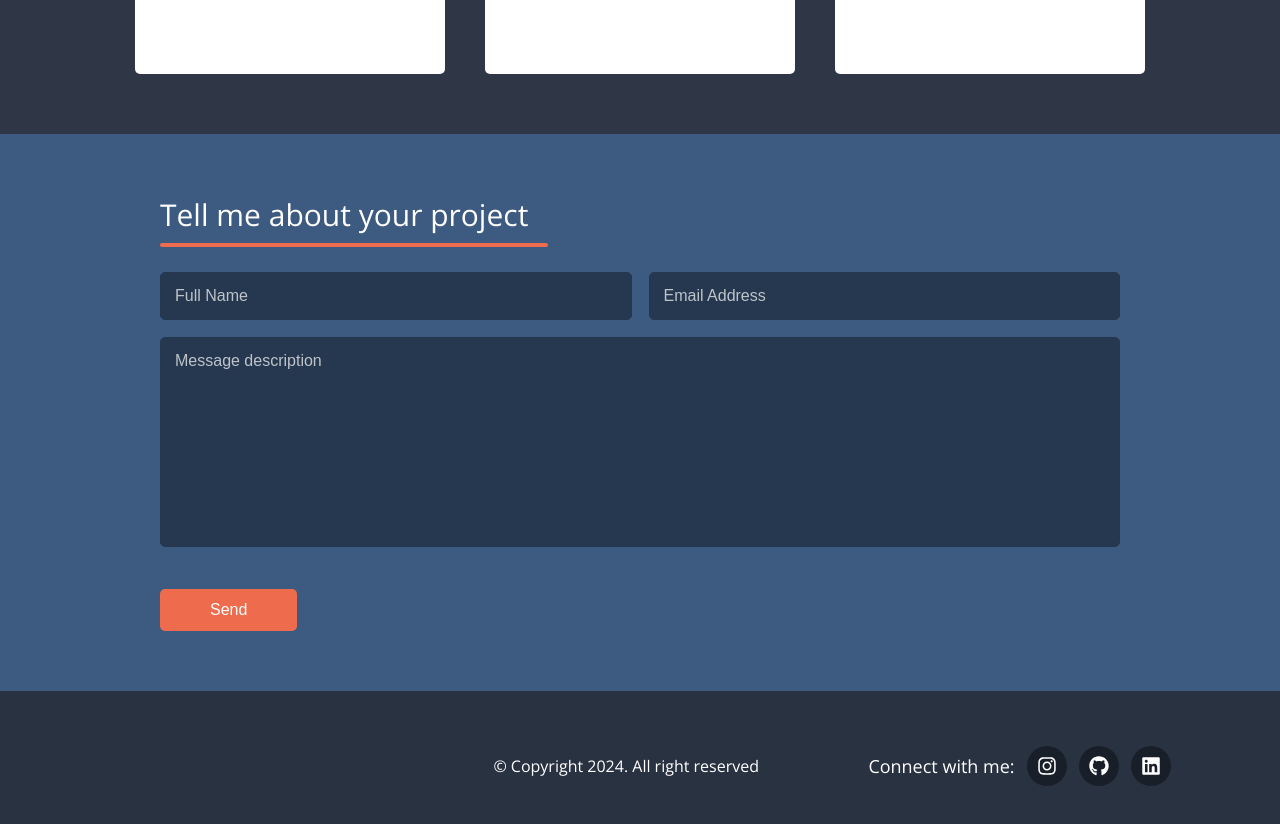
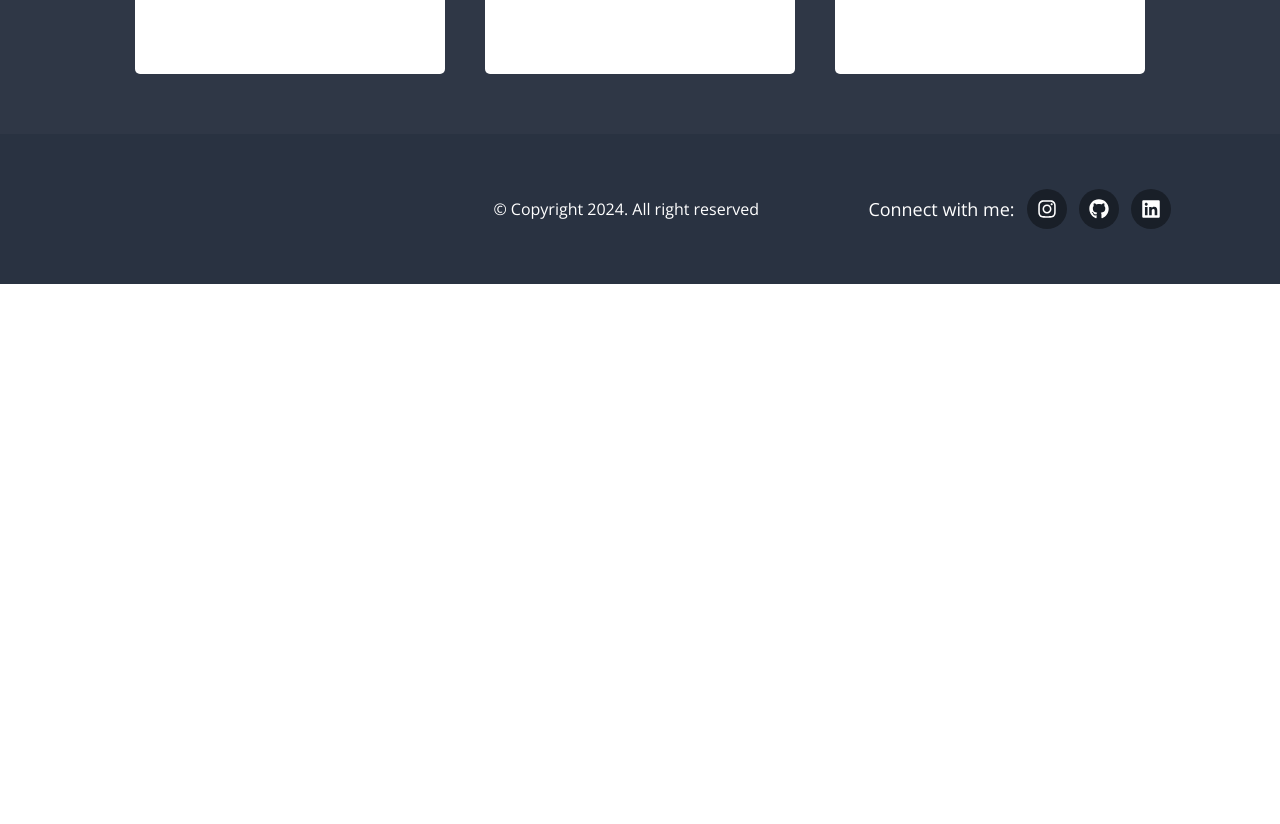
Before and after one commit to Snail1227/Garri-Shtyrkin-Portfolio, a React (Create React App) app: page / in a window 1280 px wide. Shown: the part 1800-2624 px from the top of the page. After the commit the page ends 2084 px from the top, so only its background shows below. Built offline with nearby package versions, Linux system fonts and the light colour scheme.

Commit message:
remove contact form

```diff
--- a/src/App.tsx
+++ b/src/App.tsx
@@ -3,7 +3,7 @@ import Header from './components/Header';
 import Home from './components/Home';
 import About from './components/About';
 import Work from './components/Work';
-import Contact from './components/Contact';
+// import Contact from './components/Contact';
 import Footer from './components/Footer';
 
 function App() {
@@ -14,7 +14,7 @@ function App() {
       <Home />
       <About />
       <Work />
-      <Contact />
+      {/* <Contact /> */}
       <Footer />
     </>
   );
```
